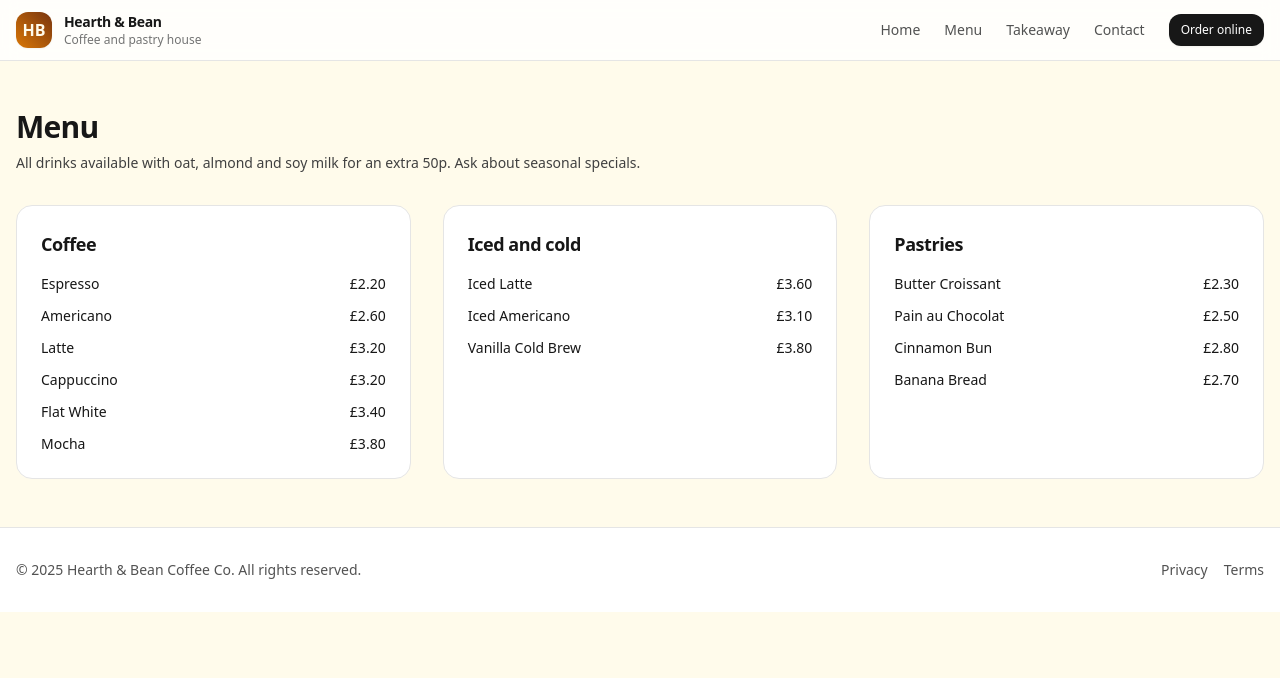
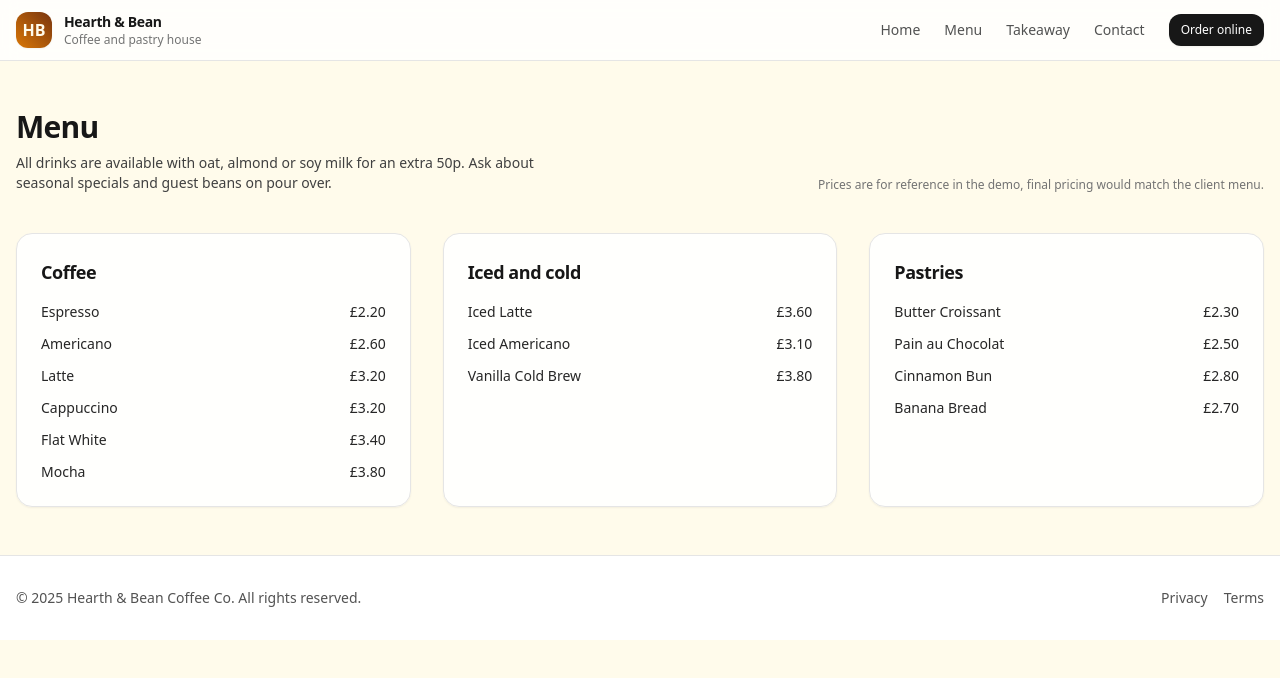
Before and after one commit to MrG788/premium-site-template, a Next.js app: page /menu in a window 1280 px wide. Shown: the top 678 px of the page. Built offline with nearby package versions, Linux system fonts and the light colour scheme.

Commit message:
Update menu.jsx

```diff
--- a/pages/menu.jsx
+++ b/pages/menu.jsx
@@ -26,23 +26,29 @@ export default function MenuPage() {
   ];
 
   return (
-    <main className="min-h-screen bg-amber-50 text-neutral-900">
+    <main className="min-h-screen bg-amber-50">
       <NavBar />
+      <section className="mx-auto max-w-7xl px-4 py-12">
+        <div className="flex flex-col gap-2 md:flex-row md:items-end md:justify-between">
+          <div>
+            <h1 className="text-3xl font-bold tracking-tight">Menu</h1>
+            <p className="mt-2 text-sm text-neutral-700 max-w-xl">
+              All drinks are available with oat, almond or soy milk for an extra
+              50p. Ask about seasonal specials and guest beans on pour over.
+            </p>
+          </div>
+          <p className="text-xs text-neutral-500">
+            Prices are for reference in the demo,
+            final pricing would match the client menu.
+          </p>
+        </div>
 
-      <section className="mx-auto max-w-7xl px-4 py-12">
-        <h1 className="text-3xl font-bold tracking-tight">Menu</h1>
-        <p className="mt-2 text-sm text-neutral-700">
-          All drinks available with oat, almond and soy milk for an extra 50p. Ask
-          about seasonal specials.
-        </p>
-
-        <div className="mt-8 grid md:grid-cols-3 gap-8">
+        <div className="mt-10 grid gap-8 md:grid-cols-3">
           <MenuSection title="Coffee" items={coffee} />
           <MenuSection title="Iced and cold" items={cold} />
           <MenuSection title="Pastries" items={pastries} />
         </div>
       </section>
-
       <Footer />
     </main>
   );
@@ -50,11 +56,14 @@ export default function MenuPage() {
 
 function MenuSection({ title, items }) {
   return (
-    <div className="rounded-2xl border border-neutral-200 bg-white p-6">
+    <div className="rounded-2xl border border-neutral-200 bg-white/90 p-6 shadow-sm">
       <h2 className="text-lg font-semibold tracking-tight">{title}</h2>
       <ul className="mt-4 space-y-3 text-sm">
-        {items.map((item, i) => (
-          <li key={i} className="flex items-center justify-between">
+        {items.map((item) => (
+          <li
+            key={item.name}
+            className="flex items-center justify-between text-neutral-800"
+          >
             <span>{item.name}</span>
             <span className="font-medium">{item.price}</span>
           </li>
```
